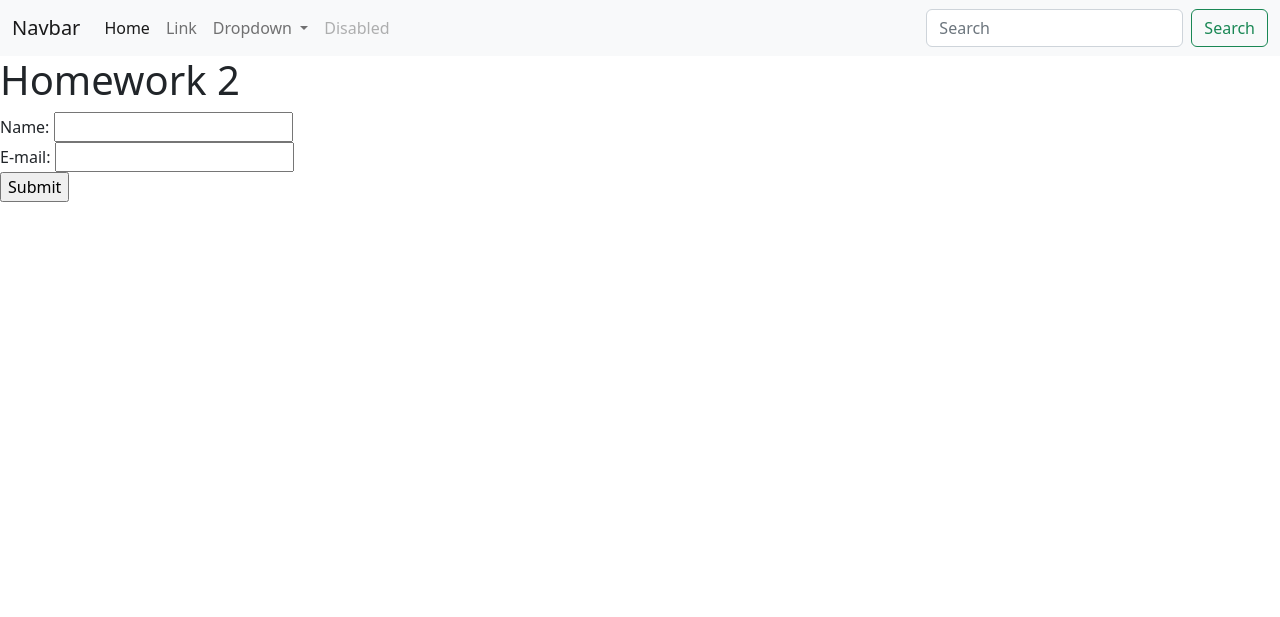
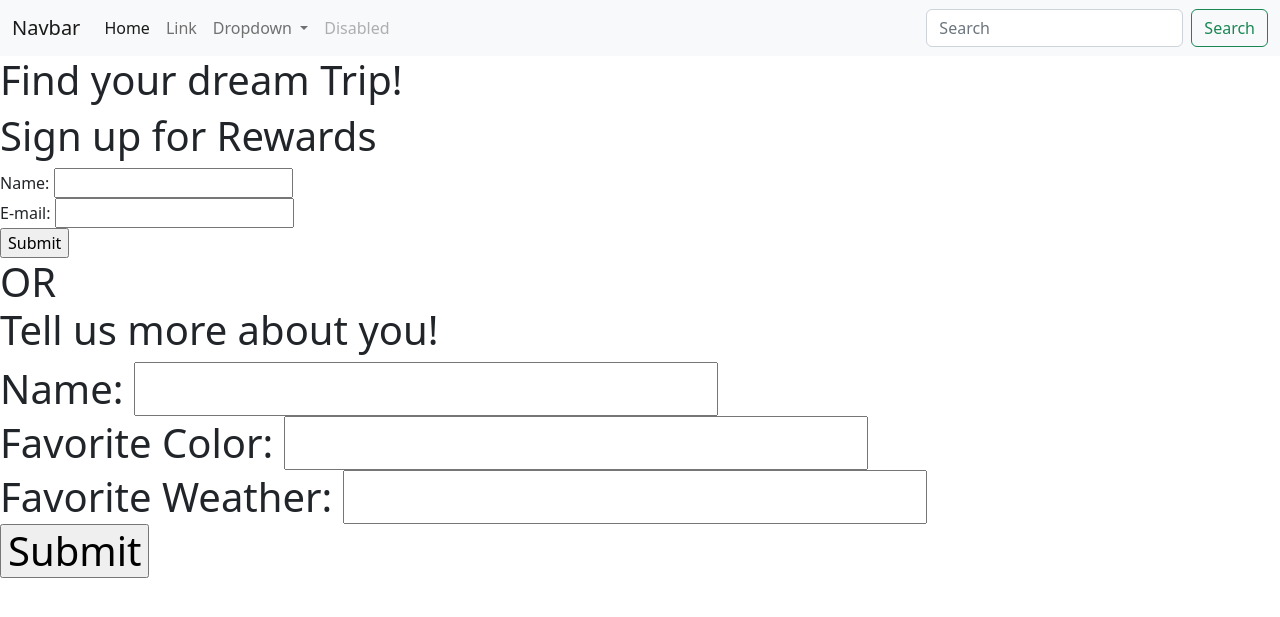
Before and after one commit to hhersley/Homework2, a PHP site: page / in a window 1280 px wide. Shown: the top 617 px of the page. Run offline with PHP 8.4, Linux system fonts and the light colour scheme.

Commit message:
Update index.php

```diff
--- a/index.php
+++ b/index.php
@@ -10,14 +10,25 @@
   </head>
   <body>
 
-
-    <h1>Homework 2</h1>
+    <h1> Find your dream Trip!</h1>
+    <h1>Sign up for Rewards</h1>
     <form action="handlepost.php" method="post">
 Name: <input type="text" name="name"><br>
 E-mail: <input type="text" name="email"><br>
 <input type="submit">
 </form>
 
+    <h1>OR<h/1>
+      <h1>Tell us more about you!</h1>
+
+          <form action="handleget.php" method="get">
+Name: <input type="text" name="name"><br>
+Favorite Color: <input type="text" name="favorite color"><br>
+Favorite Weather: <input type="text" name="favorite weather"><br>
+
+<input type="submit">
+</form>
+
 
   </body>
 </html>
```
